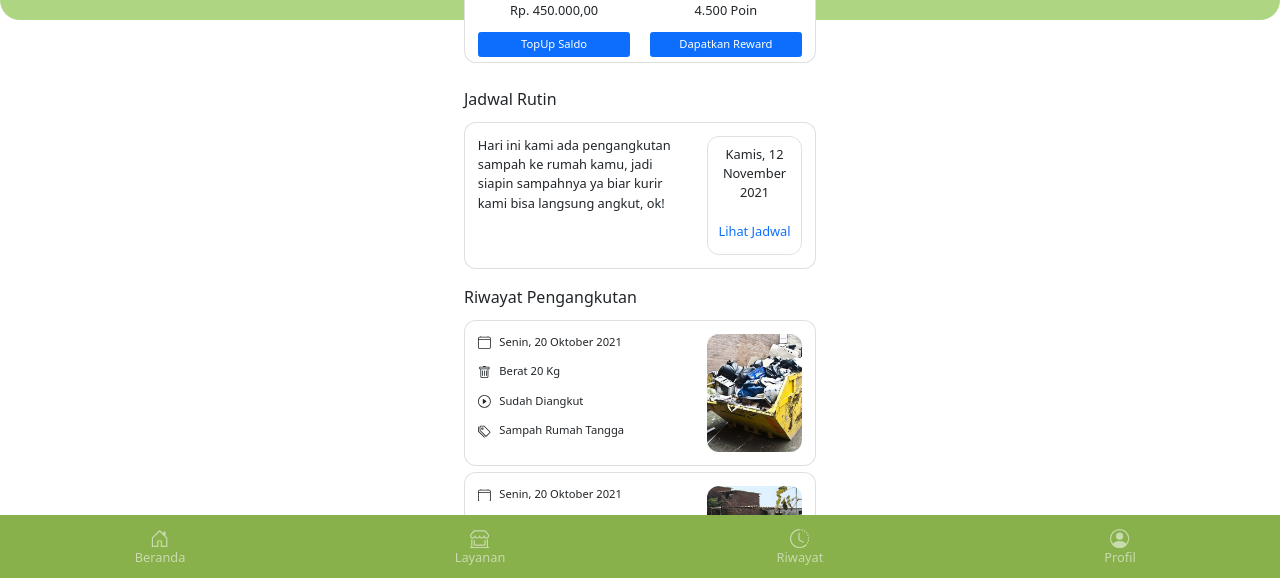
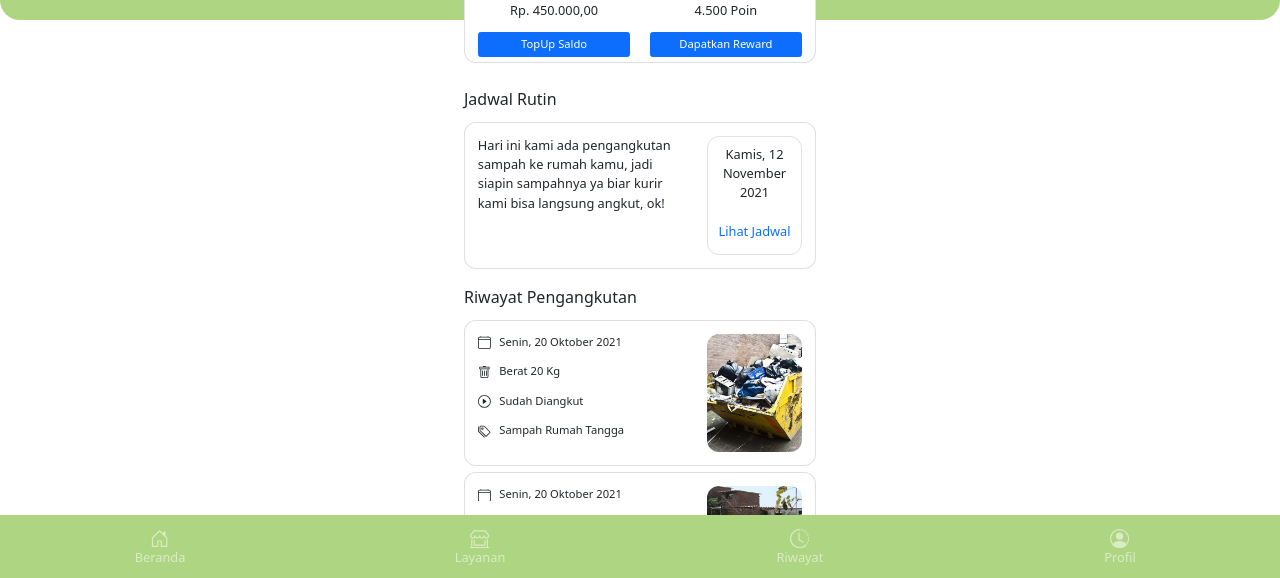
Before and after one commit to nabilchen96/SampahAppUI, a plain HTML site: page index.html in a window 1280 px wide. Shown: the part 220-798 px from the top of the page. Drawn offline with nearby package versions, Linux system fonts and the light colour scheme.

Commit message:
perubahan warna menu

```diff
--- a/index.html
+++ b/index.html
@@ -82,7 +82,7 @@
     </div>
     <nav
       class="navbar navbar-dark navbar-expand fixed-bottom bottom-navbar"
-      style="background-color: #88b04b"
+      style="background-color: #aed581;"
     >
       <ul class="navbar-nav nav-justified w-100">
         <li class="nav-item">
--- a/style.css
+++ b/style.css
@@ -1,6 +1,5 @@
 .top-header{
     height: 300px;
-    /* max-width: 480px; */
     margin-left: auto;
     margin-right: auto;
     background-color: #aed581;
```
